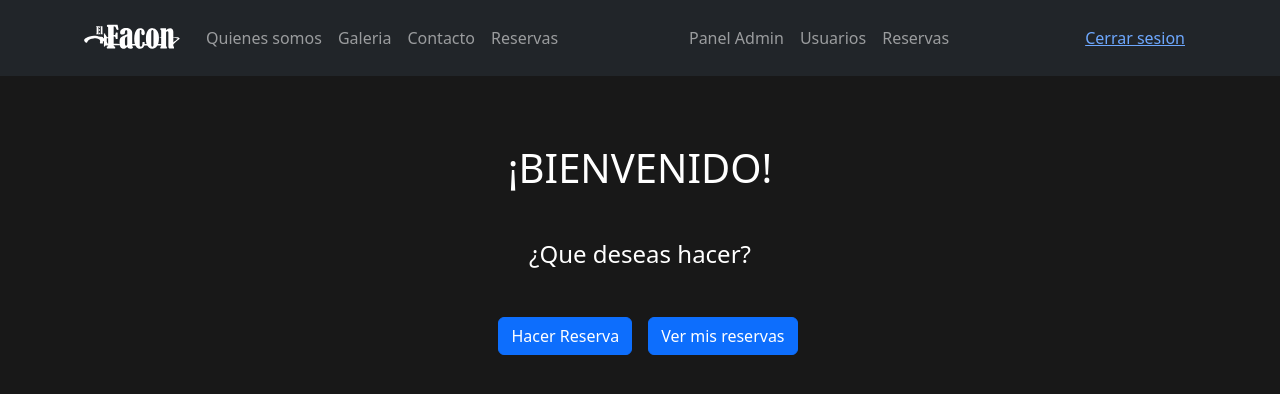
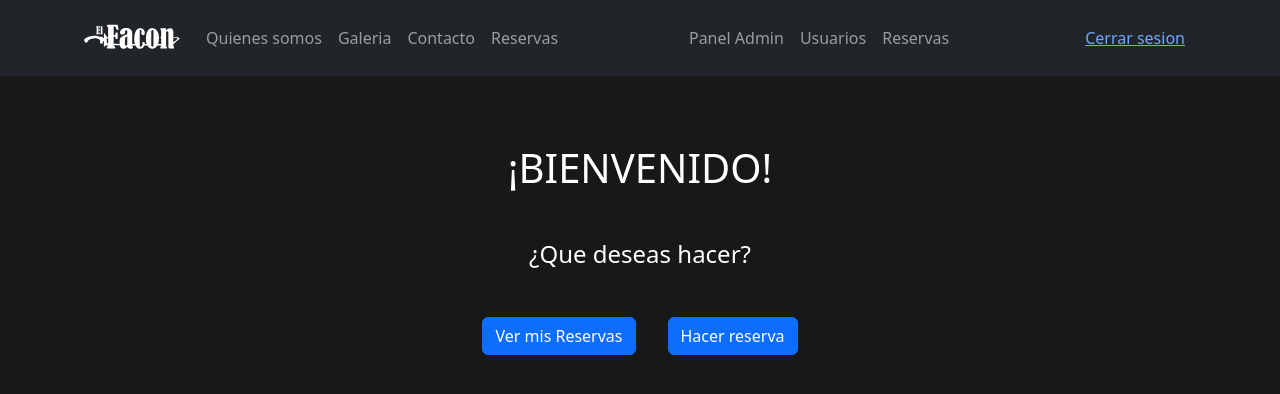
Before and after one commit to Jogutgon/el-facon-frontend, a React (Vite) app: page /user in a window 1280 px wide. Shown: the top 394 px of the page. Built offline with nearby package versions, Linux system fonts and the light colour scheme; sample sign-in values are in the browser's storage.

Commit message:
Add: new file All Reservation and modify UserScreen

```diff
--- a/src/components/Header.jsx
+++ b/src/components/Header.jsx
@@ -45,7 +45,11 @@ function Header({ authenticated = false, admin = false, changeJwt }) {
 
             {
               authenticated && !admin && (
-                <Nav.Link as={Link} to="/user/myreservation" >Mis reservas</Nav.Link>
+                <>
+                <Nav.Link as={Link} to="/user" >Panel</Nav.Link>
+                <Nav.Link as={Link} to="/user/reservations" >Mis Reservas</Nav.Link>
+                <Nav.Link as={Link} to="/user/reservations/new" >Reservar</Nav.Link>
+                </>
               )
             }
             </Nav>
--- /dev/null
+++ b/src/pages/User/AllReservationScreen.jsx
@@ -0,0 +1,12 @@
+import React from 'react'
+
+function AllReservationScreen() {
+  return (
+    <div className='reserv-page'>
+      <h1>Mis reservas</h1>
+      <p>tablita turururu</p>
+    </div>
+  )
+}
+
+export default AllReservationScreen
--- a/src/pages/User/UserScreen.jsx
+++ b/src/pages/User/UserScreen.jsx
@@ -5,17 +5,14 @@ import { Link } from 'react-router-dom'
 function UserScreen() {
   return (
     <Container className='text-white my-5 py-5 text-center'>
-
-
       <Row>
         <h1 className='my-5 mx-auto'>¡BIENVENIDO!</h1>
         <h4 className='mb-5'>¿Que deseas hacer?</h4>
-        <Col className='d-flex-column'>
-          <Button className='mx-3' as={Link} to='/user/myreservation'>Hacer Reserva</Button>
-          <Button>Ver mis reservas</Button>
+        <Col className='d-flex justify-content-center'>
+          <Button className='mx-3' as={Link} to='/user/reservations'>Ver mis Reservas</Button>
+          <Button className='mx-3' as={Link} to='/user/reservations/new' >Hacer reserva</Button>
         </Col>
       </Row>
-
     </Container>
   )
 }
--- a/src/router/UserRouter.jsx
+++ b/src/router/UserRouter.jsx
@@ -2,6 +2,7 @@
 import { Route, Routes } from 'react-router-dom'
 import UserScreen from '../pages/User/UserScreen'
 import ReservationScreen from '../pages/User/ReservationScreen'
+import AllReservationScreen from '../pages/User/AllReservationScreen'
 
 
 
@@ -11,7 +12,8 @@ function UserRouter() {
   return (
     <Routes>
       <Route path='/' element={<UserScreen/>}  />
-      <Route path='/myreservation' element={<ReservationScreen/>} />
+      <Route path='/reservations' element={<AllReservationScreen/>} />
+      <Route path='/reservations/new' element={<ReservationScreen/>} />
 
     </Routes>
   )
```
